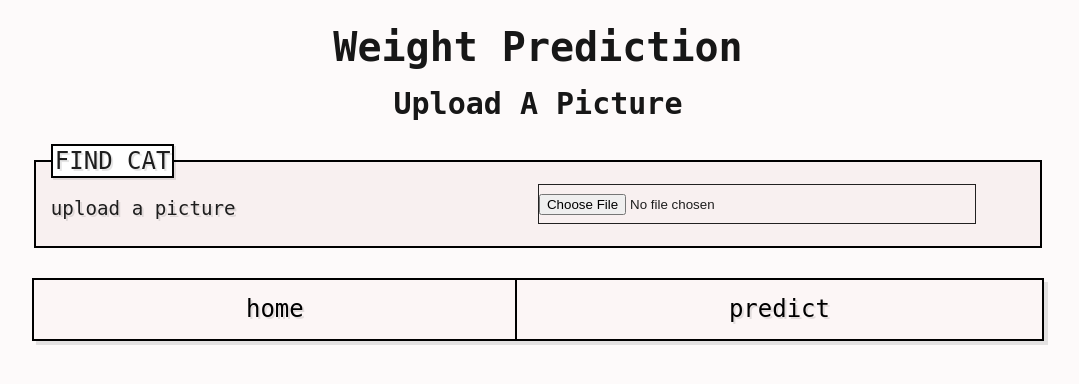
After one commit to killswitchh/flask-prediction-app, a Flask app: page /cat in a window 1280 px wide. The commit adds this page. Shown: the top 384 px of the page, without its empty margins (102-1181 px from the left). Run offline with Flask 2, Linux system fonts and the light colour scheme; some libraries are stand-ins or nearby versions.

Commit message:
changed basic layout and created form for cat input

```diff
--- a/flaskprediction/forms.py
+++ b/flaskprediction/forms.py
@@ -1,6 +1,7 @@
 from flask_wtf import FlaskForm
+from flask_wtf.file import FileField, FileAllowed
 from wtforms import SelectField , SubmitField , StringField , DecimalField , IntegerField , FloatField
-from wtforms.validators import InputRequired , DataRequired , NumberRange
+from wtforms.validators import InputRequired , DataRequired , NumberRange, ValidationError
 
 #CAR
 PRICE = [(0,"low") , (1,"med") , (2,"high") , (3,"vhigh")]
@@ -59,3 +60,7 @@ class HeightDetailsForm(FlaskForm):
     sex = SelectField(label = "Sex" , choices=SEX, validators = [InputRequired()])
     height = FloatField(label="Height in cms" , validators = [NumberRange(min=10, max=350) , InputRequired()])
     submit = SubmitField("Predict")
+
+class CatImageForm(FlaskForm):
+    cat_picture = FileField('Upload A picture', validators=[FileAllowed(['jpg', 'png'])])
+    submit = SubmitField("Predict")
--- a/flaskprediction/routes.py
+++ b/flaskprediction/routes.py
@@ -1,7 +1,10 @@
+import secrets
+
 from flask import Flask , render_template , url_for , send_from_directory
 from flaskprediction import app
 from flaskprediction.utils.predict import Predictor
-from flaskprediction.forms import CarDetailsForm , TitanicDetailsForm , BostonDetailsForm , HeightDetailsForm
+from flaskprediction.forms import CarDetailsForm , TitanicDetailsForm , BostonDetailsForm , HeightDetailsForm, CatImageForm
+# from PIL import Image
 
 import os
 
@@ -13,6 +16,15 @@ def favicon():
 @app.route("/home")
 def home():
     return render_template('home.html')
+
+@app.route("/classifier", methods=['GET' , 'POST'])
+def classifier():
+    return render_template('classification.html')
+
+@app.route("/regressor", methods=['GET' , 'POST'])
+def regressor():
+    return render_template('regression.html')
+
 
 @app.route("/titanic", methods=['GET' , 'POST'])
 def titanic():
@@ -73,3 +85,30 @@ def height():
     else:
         message = "Select All Values"
     return render_template('height.html' , title='Weight Prediction' , form = form , message= message)
+
+def save_picture(form_picture):
+    random_hex = secrets.token_hex(8)
+    _, f_ext = os.path.splitext(form_picture.filename)
+    picture_fn = random_hex + f_ext
+    picture_path = os.path.join(app.root_path, 'static/profile_pics', picture_fn)
+
+    output_size = (125, 125)
+    i = Image.open(form_picture)
+    i.thumbnail(output_size)
+    i.save(picture_path)
+
+    return picture_fn
+
+@app.route("/cat" , methods=['GET' , 'POST'])
+def cat():
+    message = ""
+    form = CatImageForm()
+    if form.validate_on_submit():
+        picture_file = form.cat_picture.data
+        predictor = Predictor()
+        answer = predictor.find_cat(picture_file)
+        message = ""
+        return render_template('cat.html' , title='Cat Prediction' , form = form , message= message,answer = answer)
+    else:
+        message = "Upload A Picture"
+    return render_template('cat.html' , title='Cat Prediction' , form = form , message= message)
--- /dev/null
+++ b/flaskprediction/templates/cat.html
@@ -0,0 +1,50 @@
+{% extends "layout.html" %}
+{% block content %}
+
+
+<h1> Weight Prediction</h1>
+{% if message %}
+<h2>{{ message }}</h2>
+{% endif %}
+<div id="weight-pred-input-form-outer" class="form-div">
+    <form method="POST" action = "">
+        {{ form.hidden_tag() }}
+        <fieldset class =  "field-set">
+            <legend> Find Cat </legend>
+
+            <div id="cat-image" class = "flexbox">
+                <div class="label">
+                    {{ form.cat_picture.label ()}}
+                </div>
+                <div class="field">
+                    {{ form.cat_picture() }}
+                </div>
+
+                {% if form.cat_picture.errors %}
+                <div id = "errors" class = "errors">
+                    {% for error in form.cat_picture.errors %}
+                        <span>{{ error }}</span>
+                    {% endfor %}
+                </div>
+                {% endif %}
+            </div>
+        </fieldset>
+        <br>
+        <div class="multi-button">
+            <button type = "button" onclick="window.location.href = '{{ url_for('home') }}';">
+                Home
+            </button>
+            {{ form.submit(class="button") }}
+
+        </div>
+        <br>
+        {% if answer %}
+        <div class="answer">
+            {{ answer }}
+        </div>
+        {% endif %}
+        </div>
+    </form>
+
+</div>
+{% endblock content %}
--- a/requirements.txt
+++ b/requirements.txt
@@ -1,8 +1,12 @@
 Flask==1.1.2
 Flask-WTF==0.14.3
 WTForms==2.3.3
-numpy==1.19.1
+numpy==1.18.5
+scipy==1.4.1
 joblib==0.16.0
 scikit-learn==0.23.2
 pandas==1.1.1
 gunicorn==20.0.4
+tensorflow==2.3.0
+opencv-python==4.4.0.42
+Pillow==7.2.0
```
Also changed, not shown: flaskprediction/templates/classification.html (added, +17 -0 lines), flaskprediction/templates/home.html (+4 -13 lines), flaskprediction/templates/regression.html (added, +17 -0 lines), flaskprediction/utils/predict.py (+13 -1 lines).
